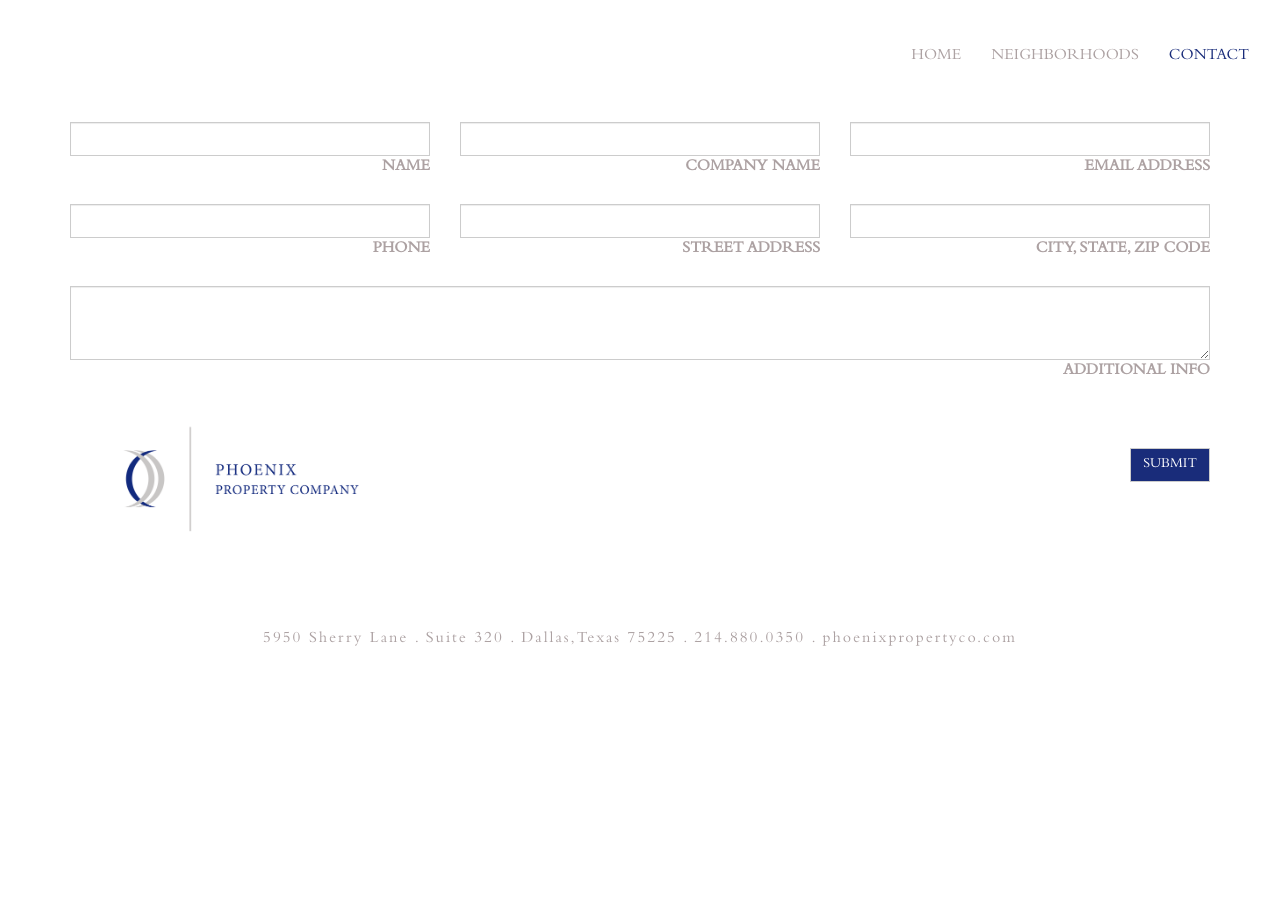
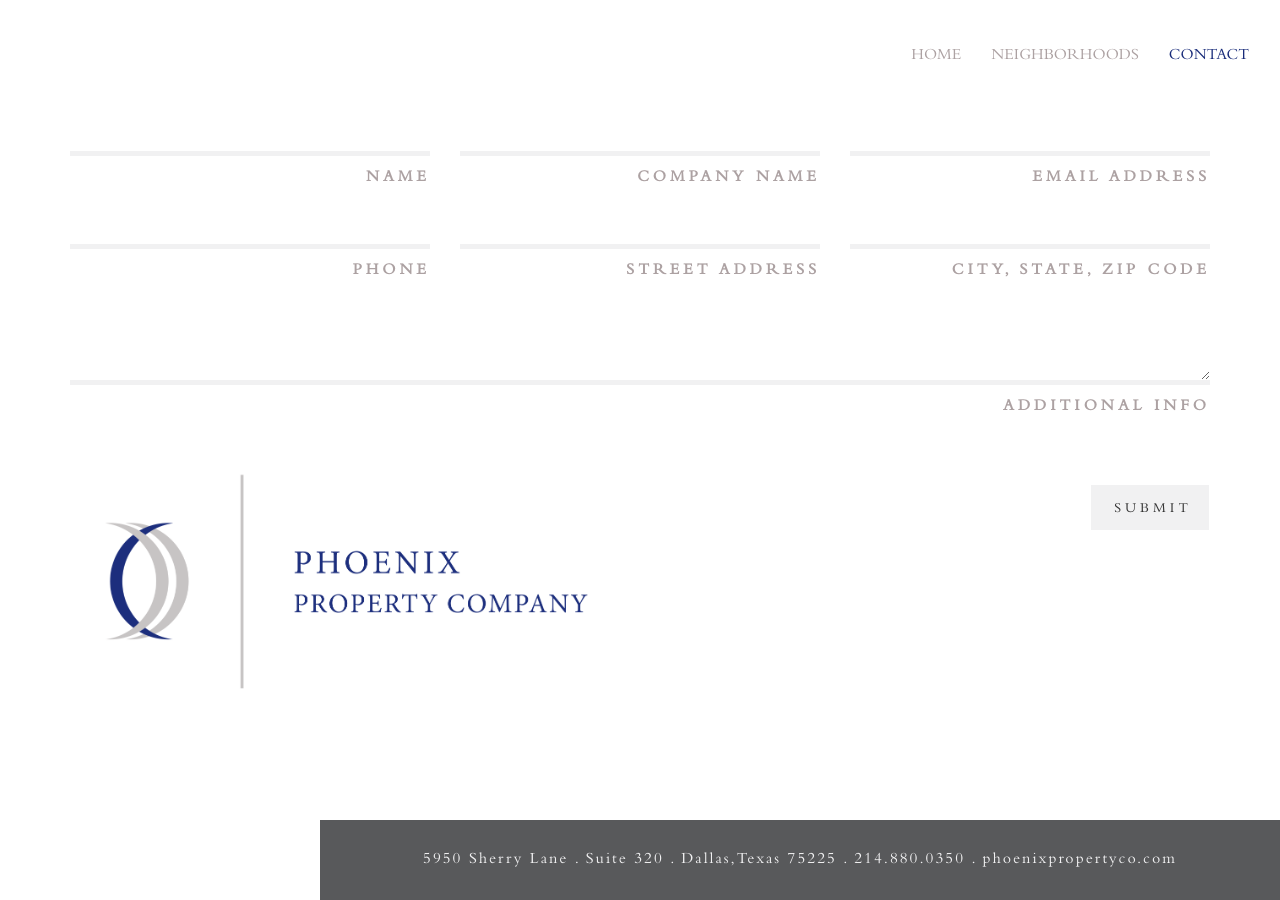
Before and after one commit to LonelyBeastie/ppc, a Jekyll site: the page built from contact.html, in a window 1280 px wide. Built offline with Jekyll 4.4.1, drawn with Linux system fonts in a browser that asks for light colours; nearby versions of some CDN libraries.

Commit message:
updates from Rick email 11/11
1. Take “Pioneering neighborhoods…..” off the home page and keep the
logo only.
2. Then it goes into the photo focusing.
3. Right after the photo is focused add #7 showing logo and with
“Pioneering neighborhoods…..” copy

    including the navigation bar at the top all in gray
4. Revise Contact page.

```diff
--- a/_includes/head.html
+++ b/_includes/head.html
@@ -13,7 +13,9 @@
     <link rel="stylesheet" href="https://maxcdn.bootstrapcdn.com/bootstrap/3.3.6/css/bootstrap.min.css" integrity="sha384-1q8mTJOASx8j1Au+a5WDVnPi2lkFfwwEAa8hDDdjZlpLegxhjVME1fgjWPGmkzs7" crossorigin="anonymous">
     <link rel="stylesheet" href="https://maxcdn.bootstrapcdn.com/font-awesome/4.5.0/css/font-awesome.min.css">
     <link rel="stylesheet" href="css/ppc.css">
-
+    {% if page.page_name == "contact" %}
+      <link rel="stylesheet" href="css/sticky-footer.css">
+    {% endif %}
     <!-- HTML5 shim and Respond.js for IE8 support of HTML5 elements and media queries -->
     <!-- WARNING: Respond.js doesn't work if you view the page via file:// -->
     <!--[if lt IE 9]>
--- a/_layouts/notfluid.html
+++ b/_layouts/notfluid.html
@@ -6,7 +6,17 @@
     <div class="container">
       {{ content }}
     </div>
-    {% include footer.html %}
+    <footer class="footer">
+      <div class="container-fluid">
+        <div class="row">
+          <div class="col-md-9 col-md-offset-3 in-the-footer">
+            <p class="text-center footer-text">
+              5950 Sherry Lane . Suite 320 . Dallas,Texas 75225 . 214.880.0350 . phoenixpropertyco.com
+            </p>
+          </div>
+        </div>
+      </div>
+    </footer>
     {% include javascript.html %}
   </body>
 </html>
--- a/contact.html
+++ b/contact.html
@@ -52,18 +52,18 @@ page_name: contact
   </div>
 </div>
 <div class="row pb">
-  <div class="col-sm-4">
+  <div class="col-sm-6">
     <div class="ppc_logo contact_logo"></div>
   </div>
-  <div class="col-sm-8">
+  <div class="col-sm-6">
     <button type="submit" class="btn btn-default pull-right text-uppercase">Submit</button>
   </div>
 </div>
 </form>
-<div class="row pb">
+<!-- <div class="row pb">
   <div class="col-sm-12">
     <p class="text-center footer-text">
       5950 Sherry Lane . Suite 320 . Dallas,Texas 75225 . 214.880.0350 . phoenixpropertyco.com
     </p>
   </div>
-</div>
+</div> -->
--- a/css/ppc.css
+++ b/css/ppc.css
@@ -35,7 +35,7 @@ body{
 ul li a{ color: rgba(172, 161, 162, 1); }
 ul li a.current{ color: rgba(25, 44, 122, 1); }
 .ppc_logo{
-  background-image: url('../img/carousel/ppc_logo.png');
+  background-image: url('../img/carousel/ppc_logo_big.png');
   background-size: cover;
   background-repeat: no-repeat;
   background-position: center top;
@@ -55,6 +55,21 @@ ul li a.current{ color: rgba(25, 44, 122, 1); }
   -o-transform: translate(-50%, -50%);
   transform: translate(-50%, -50%);
   /*z-index: 1;*/
+  padding: 17%;
+
+}
+.like-opening{
+  width: 100%;
+  position: absolute;
+  left: 50%;
+  top: 50%;
+  overflow: hidden;
+  -webkit-transform: translate(-50%, -50%);
+  -moz-transform: translate(-50%, -50%);
+  -ms-transform: translate(-50%, -50%);
+  -o-transform: translate(-50%, -50%);
+  transform: translate(-50%, -50%);
+  z-index: -1;
   padding: 17%;
 
 }
@@ -281,21 +296,53 @@ form {padding-top: 30px;}
   padding-bottom: 20px;
 }
 .form-control, .btn { border-radius: 0px;}
+.form-control {
+  border-top: none;
+  border-right: none;
+  border-left: none;
+  -webkit-box-shadow: none;
+  box-shadow: none;
+
+  border-bottom: 5px solid rgb(241, 241, 242);
+}
 form label{
   color: rgba(172, 161, 162, 1);
+  letter-spacing: 4px;
+  padding-top: 11px;
 }
 .btn-default{
   margin-top: 40px;
+  color: #333;
+  background-color: rgb(241, 241, 242);
+  border-color: white;
+  padding-top: 15px;
+  padding-bottom: 10px;
+  padding-left: 23px;
+  padding-right: 17px;
+  letter-spacing: 4px;
+}
+.btn-default:hover{
   color: white;
   background-color: rgba(25, 44, 122, 1);
 }
 .contact_logo {
     width: 100%;
-    height: 200px;
+    height: 250px;
 }
 .footer-text{
-  color: rgba(172, 161, 162, 1);
+  color: rgb(241, 241, 242);
   letter-spacing: 2px;
+  white-space: nowrap;
+
+  position: absolute;
+  left: 50%;
+  top: 50%;
+  -webkit-transform: translate(-50%, -50%);
+  -moz-transform: translate(-50%, -50%);
+  -ms-transform: translate(-50%, -50%);
+  -o-transform: translate(-50%, -50%);
+  transform: translate(-50%, -50%);
+
 }
 /*slider*/
 .carousel-control.left, .carousel-control.right { background-image: none;}
--- /dev/null
+++ b/css/sticky-footer.css
@@ -0,0 +1,22 @@
+/* Sticky footer styles
+-------------------------------------------------- */
+html {
+  position: relative;
+  min-height: 100%;
+}
+body {
+  /* Margin bottom by footer height */
+  margin-bottom: 80px;
+}
+.footer {
+  position: absolute;
+  bottom: 0;
+  width: 100%;
+  /* Set the fixed height of the footer here */
+  height: 80px;
+
+}
+div.in-the-footer{
+  background-color: rgb(88, 89, 91);
+  height: 80px;
+}
--- a/index.html
+++ b/index.html
@@ -4,7 +4,7 @@ layout: landing
 
 <body>
   <div class="opening-enclosure">
-    <img src='img/carousel/home_page_logo.png' alt="" class="opening" />
+    <img src='img/carousel/ppc_logo.png' alt="" class="opening" />
   </div>
   <div class="fade_pic blur_1 not_shown"></div>
   <div class="fade_pic blur_2 not_shown"></div>
--- a/js/ppc.js
+++ b/js/ppc.js
@@ -9,7 +9,7 @@ $(document).ready(function() {
 function loop_slide_fading(fade_time){
   slide_fading(fade_time).then(function() {
     // loop_slide_fading(fade_time);
-    window.location.href = "neighborhoods.html";
+    window.location.href = "main.html";
   });
 }
 function slide_fading(fade_time){
--- /dev/null
+++ b/main.html
@@ -0,0 +1,5 @@
+---
+layout: default
+---
+
+<img src='img/carousel/ppc_logo_w_tag_line.png' alt="" class="like-opening" />
```
Also changed, not shown: img/carousel/ppc_logo_big.png (renamed from img/carousel/archive/ppc_logo.png).
